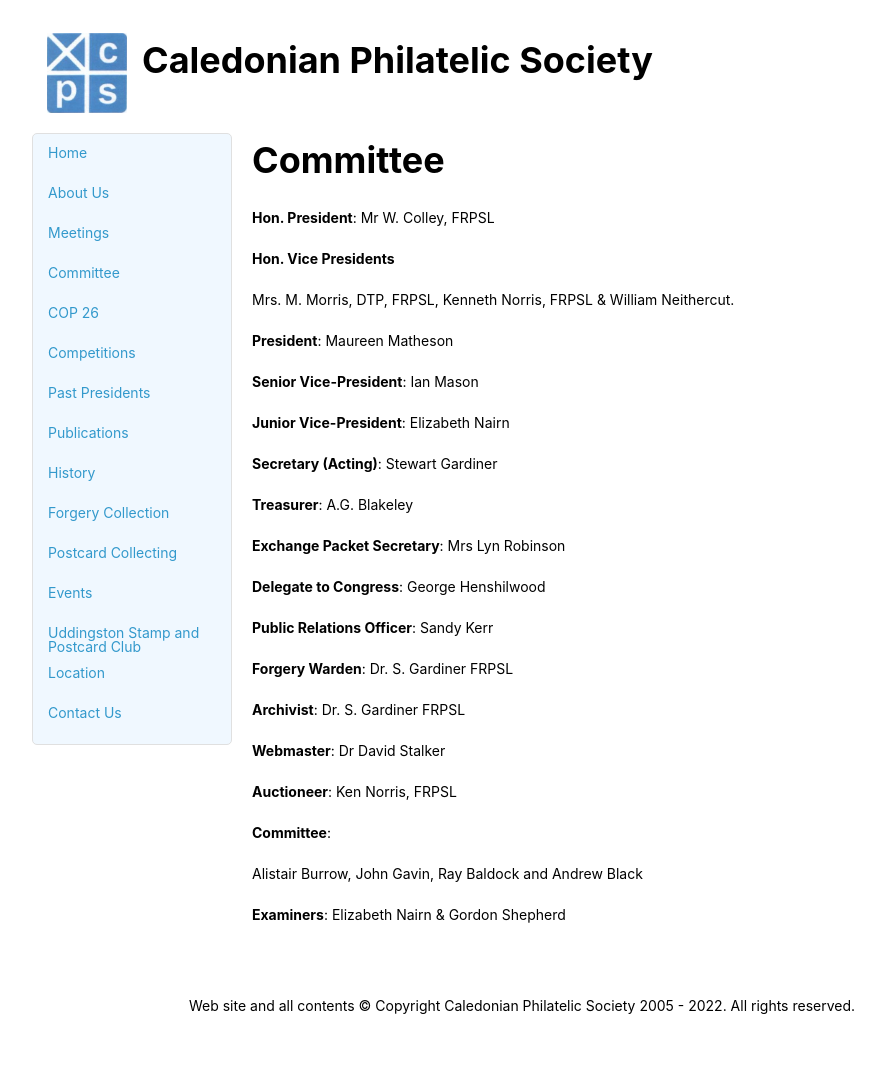
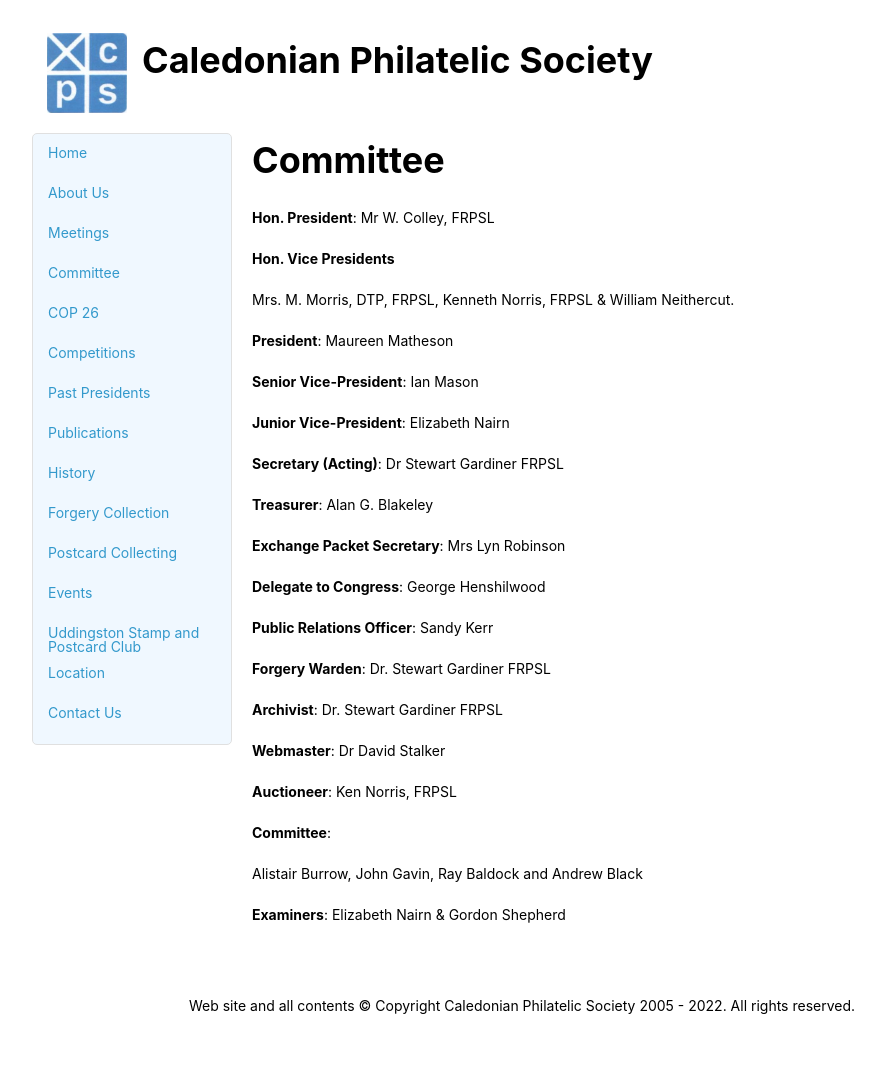
Before and after one commit to astalker/caledonian-stamps, a Jekyll site: the page built from committee.md, in a window 1280 px wide. Shown: the whole page, without its empty margins (118-999 px from the left). Built offline with Jekyll 4.4.1, drawn with Linux system fonts in a browser that asks for light colours; our own code applies the rules of GitHub Pages for plain Markdown files.

Commit message:
Full names inserted

```diff
--- a/committee.md
+++ b/committee.md
@@ -12,9 +12,9 @@
 
 **Junior Vice-President**: Elizabeth Nairn
 
-**Secretary (Acting)**: Stewart Gardiner
+**Secretary (Acting)**: Dr Stewart Gardiner FRPSL
 
-**Treasurer**: A.G. Blakeley
+**Treasurer**: Alan G. Blakeley
 
 **Exchange Packet Secretary**: Mrs Lyn Robinson
 
@@ -22,9 +22,9 @@
 
 **Public Relations Officer**: Sandy Kerr
 
-**Forgery Warden**: Dr. S. Gardiner FRPSL
+**Forgery Warden**: Dr. Stewart Gardiner FRPSL
 
-**Archivist**: Dr. S. Gardiner FRPSL
+**Archivist**: Dr. Stewart Gardiner FRPSL
 
 **Webmaster**: Dr David Stalker
 
```
